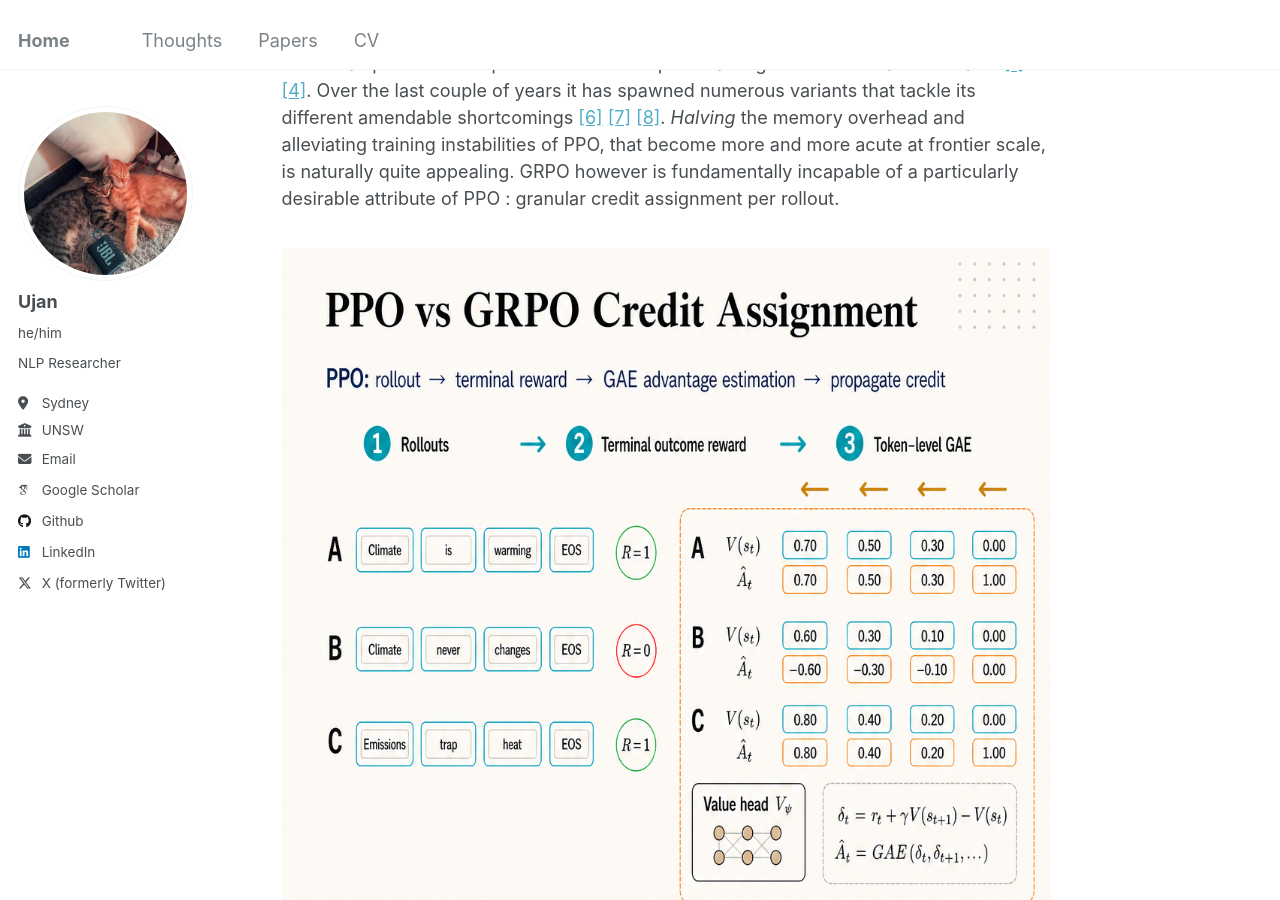
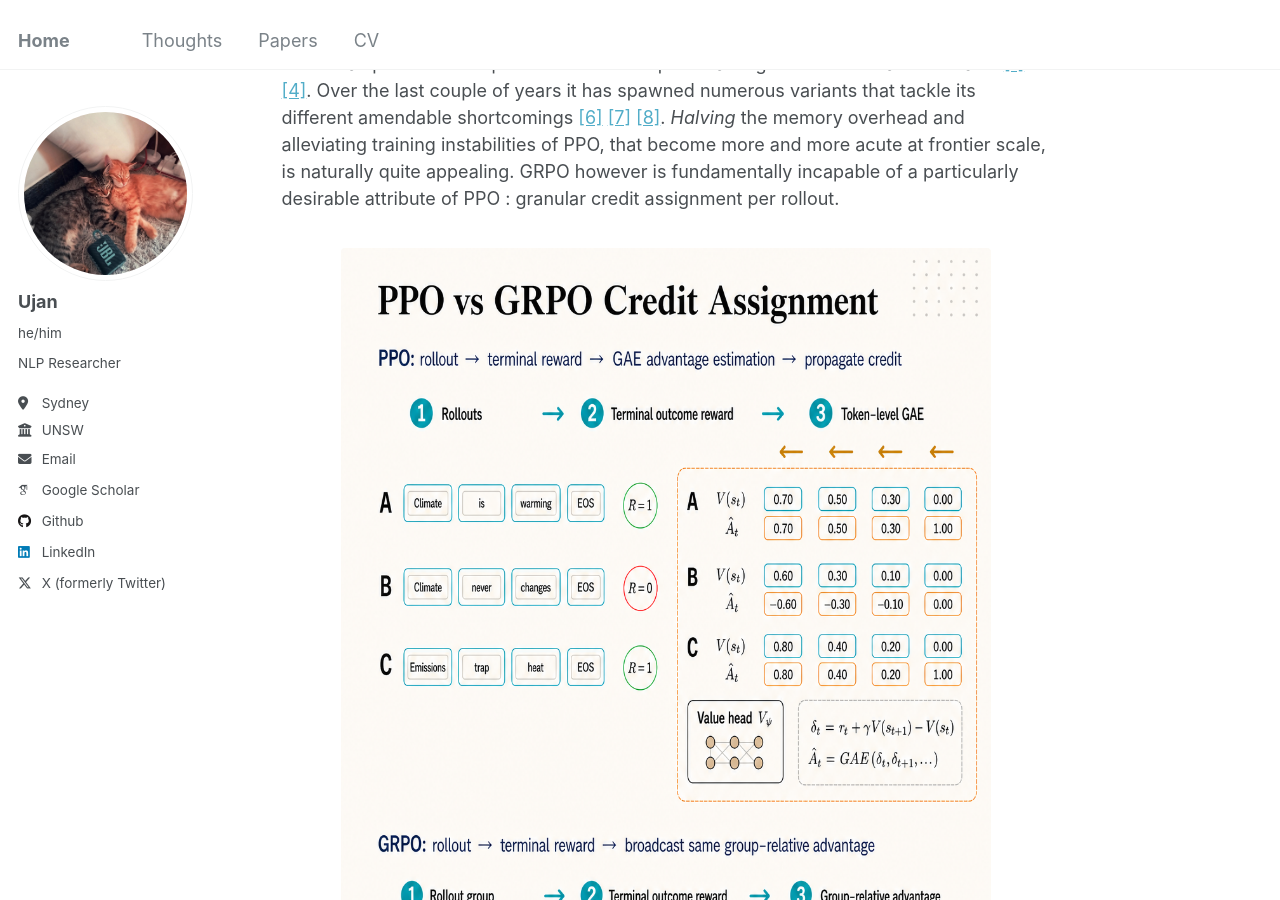
Before and after one commit to tatami-galaxy/tatami-galaxy.github.io, a Jekyll site: the page built from _posts/2026-07-01-self-distillation-post-1.md, in a window 1280 px wide and 900 px high, scrolled down 1037 px. Built offline with Jekyll 4.4.1, drawn with Linux system fonts in a browser that asks for light colours; some web fonts are replaced.

Commit message:
self distill blog

```diff
--- a/_posts/2026-07-01-self-distillation-post-1.md
+++ b/_posts/2026-07-01-self-distillation-post-1.md
@@ -26,8 +26,8 @@ where $$\rho_{i,t}(\theta)=\frac{\pi_\theta(o_{i,t}\mid q,o_{i,<t})}{\pi_{\theta
 GRPO has proved to be quite successful for post-training LLMs in verifiable domains [[1]](#ref-1) [[4]](#ref-4). Over the last couple of years it has spawned numerous variants that tackle its different amendable shortcomings [[6]](#ref-6) [[7]](#ref-7) [[8]](#ref-8). *Halving* the memory overhead and alleviating training instabilities of PPO, that become more and more acute at frontier scale, is naturally quite appealing. GRPO however is fundamentally incapable of a particularly desirable attribute of PPO : granular credit assignment per rollout.
 
 <figure>
-  <img src="/images/ppo-grpo-credit-assignment.png" alt="Comparison of PPO token-level credit assignment using a value function and GAE with GRPO's uniform group-relative credit assignment.">
-  <figcaption><strong>Figure 1.</strong> Difference in credit assignment in PPO and GRPO : token level vs uniform. Image generated by GPT 5.6 Sol.</figcaption>
+  <img src="/images/ppo-grpo-credit-assignment.png" alt="Comparison of PPO token-level credit assignment using a value function and GAE with GRPO's uniform group-relative credit assignment." style="width: 100%; max-width: 650px; margin-left: auto; margin-right: auto;">
+  <figcaption style="width: 100%;"><strong>Figure 1.</strong> Difference in credit assignment in PPO and GRPO : token level vs uniform. Image generated by GPT 5.6 Sol.</figcaption>
 </figure>
 
 Most state-of-the-art LLMs are now thinking models. They generate reasoning traces that can be thousands or even tens of thousands of tokens long before producing a user-facing answer or solution [[1]](#ref-1) [[9]](#ref-9). GRPO's group level advantage estimation assigns uniform credit to all such tokens. With enough rollouts and training steps (i.e. enough compute), models are able to successfully localize credit which explains the success of GRPO. One can also argue that if compute is not particularly a constraint, sampling task advantage directly is more desirable over PPO's biased value function.
```
